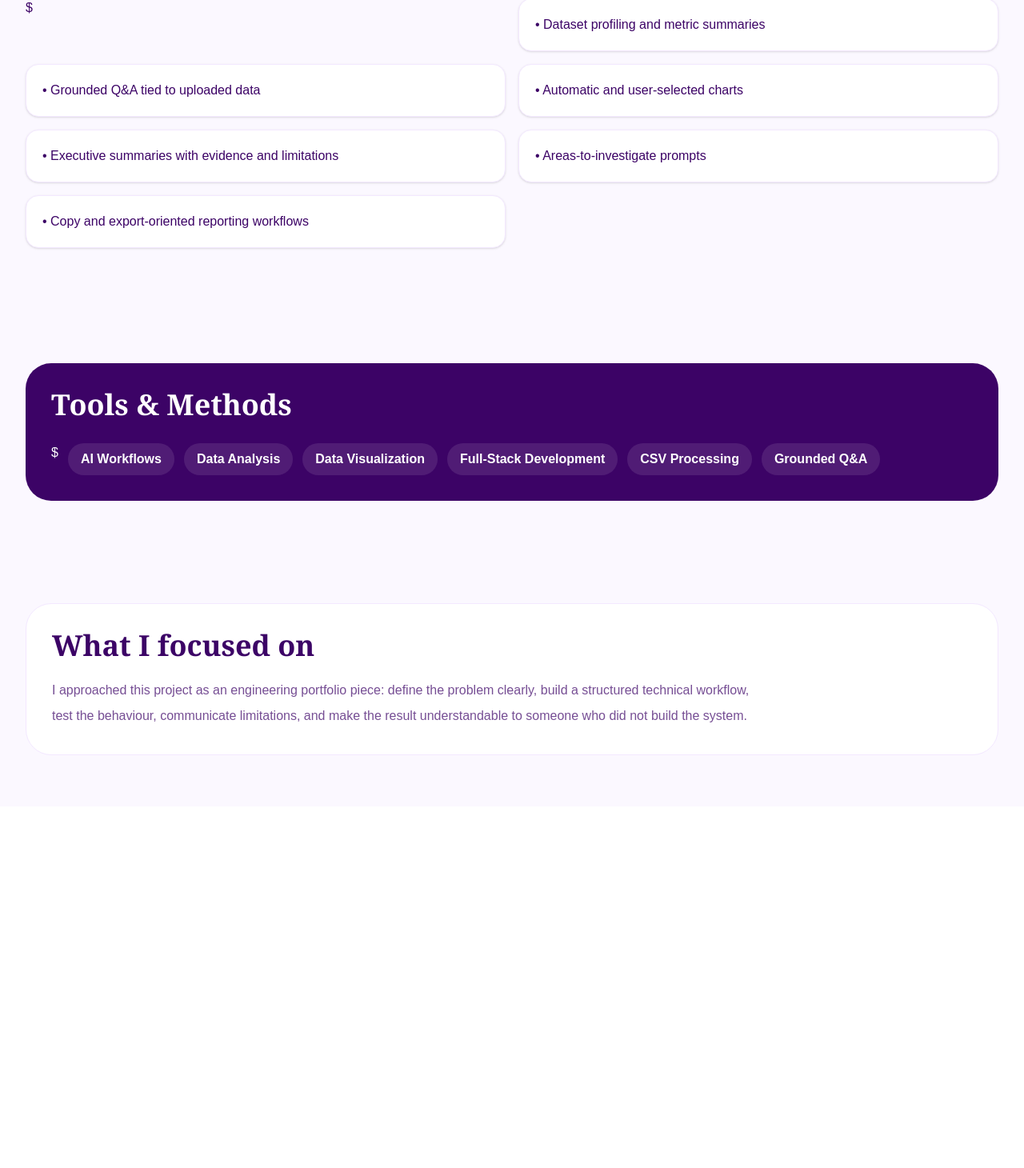
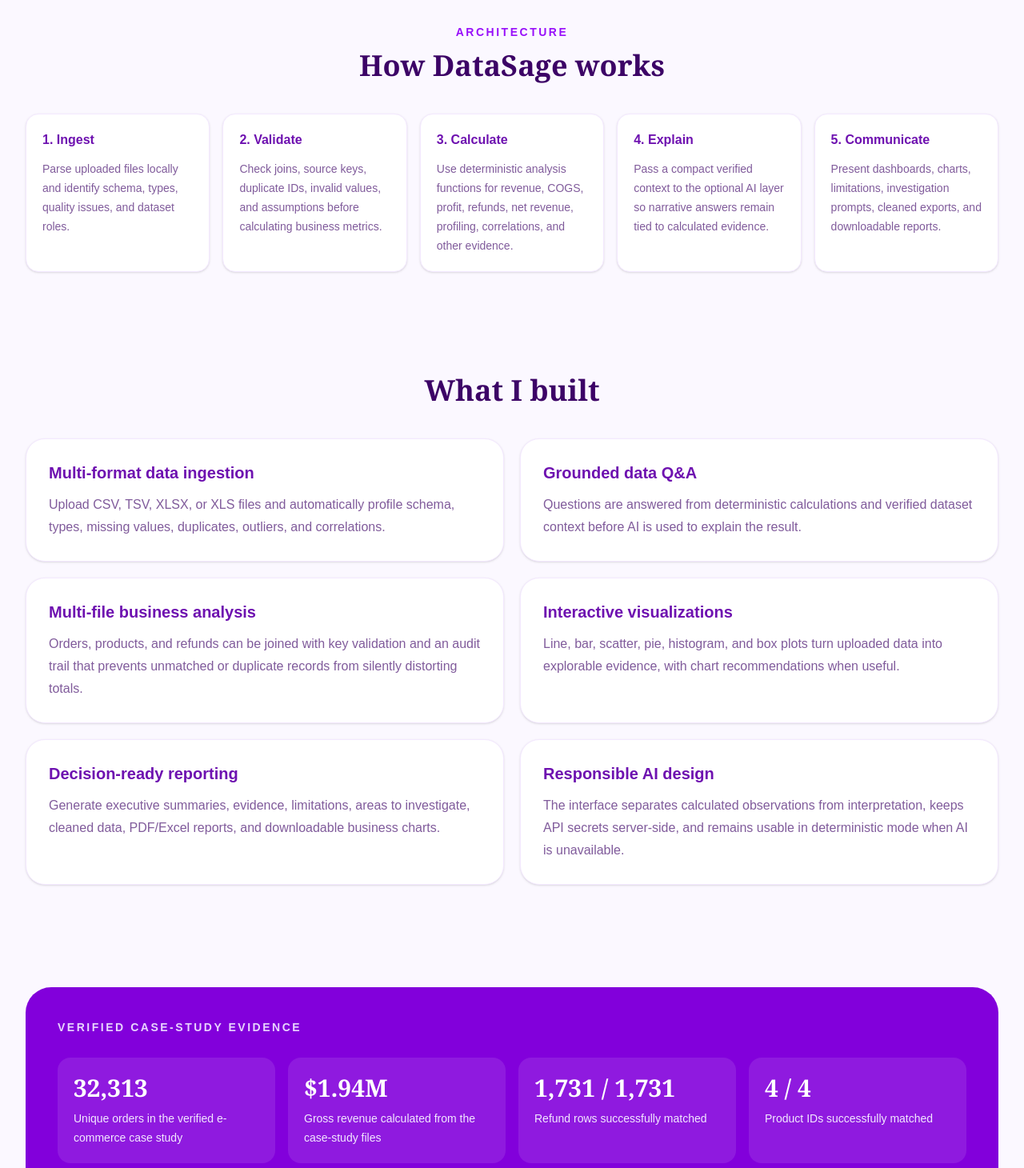
Before and after one commit to Zlawal79/zainab-portfolio, a Next.js app: page /projects/datasage in a window 1280 px wide. Shown: the part 1137-2597 px from the top of the page at 80% size. Before the commit the page ends 2145 px from the top, so only its background shows below. Built offline with nearby package versions, Linux system fonts and the light colour scheme.

Commit message:
Expand datasage case study detail

```diff
--- a/app/projects/datasage/page.tsx
+++ b/app/projects/datasage/page.tsx
@@ -1,11 +1,43 @@
 import Link from "next/link";
-const features=["Dataset profiling and metric summaries","Grounded Q&A tied to uploaded data","Automatic and user-selected charts","Executive summaries with evidence and limitations","Areas-to-investigate prompts","Copy and export-oriented reporting workflows"];
-const tools=["AI Workflows","Data Analysis","Data Visualization","Full-Stack Development","CSV Processing","Grounded Q&A"];
+
+const features=[
+  ["Multi-format data ingestion","Upload CSV, TSV, XLSX, or XLS files and automatically profile schema, types, missing values, duplicates, outliers, and correlations."],
+  ["Grounded data Q&A","Questions are answered from deterministic calculations and verified dataset context before AI is used to explain the result."],
+  ["Multi-file business analysis","Orders, products, and refunds can be joined with key validation and an audit trail that prevents unmatched or duplicate records from silently distorting totals."],
+  ["Interactive visualizations","Line, bar, scatter, pie, histogram, and box plots turn uploaded data into explorable evidence, with chart recommendations when useful."],
+  ["Decision-ready reporting","Generate executive summaries, evidence, limitations, areas to investigate, cleaned data, PDF/Excel reports, and downloadable business charts."],
+  ["Responsible AI design","The interface separates calculated observations from interpretation, keeps API secrets server-side, and remains usable in deterministic mode when AI is unavailable."],
+];
+const tools=[
+  ["TypeScript + React","Application interface and typed product logic."],
+  ["Next.js-compatible runtime","Full-stack application structure and server-side AI endpoint."],
+  ["SheetJS","Spreadsheet ingestion and Excel report generation."],
+  ["Recharts","Interactive business and analytical visualizations."],
+  ["PDF-lib","Client-side PDF report generation."],
+  ["Gemini API","Optional structured explanations constrained by verified analysis context."],
+  ["Node tests + Vite SSR","Calculation, edge-case, and application testing."],
+];
+const workflow=[
+  ["1. Ingest","Parse uploaded files locally and identify schema, types, quality issues, and dataset roles."],
+  ["2. Validate","Check joins, source keys, duplicate IDs, invalid values, and assumptions before calculating business metrics."],
+  ["3. Calculate","Use deterministic analysis functions for revenue, COGS, profit, refunds, net revenue, profiling, correlations, and other evidence."],
+  ["4. Explain","Pass a compact verified context to the optional AI layer so narrative answers remain tied to calculated evidence."],
+  ["5. Communicate","Present dashboards, charts, limitations, investigation prompts, cleaned exports, and downloadable reports."],
+];
+const evidence=[
+  ["32,313","Unique orders in the verified e-commerce case study"],
+  ["$1.94M","Gross revenue calculated from the case-study files"],
+  ["1,731 / 1,731","Refund rows successfully matched"],
+  ["4 / 4","Product IDs successfully matched"],
+];
+const tests=["CSV quoting and duplicate headers","Empty datasets and missing required columns","Currency-formatted and invalid values","Duplicate business IDs and unmatched joins","Refund double-counting prevention","Grounded question routing and project-plan risk calculations"];
 export default function Page(){return <main className="min-h-screen bg-[#fbf8ff] text-purple-950">
 <nav className="border-b border-purple-100 bg-white/90"><div className="mx-auto flex max-w-7xl items-center justify-between px-6 py-5 md:px-8"><Link href="/" className="font-serif text-2xl font-bold">Zainab<span className="text-purple-600">.</span></Link><Link href="/#projects" className="rounded-full bg-purple-700 px-5 py-2 font-semibold text-white">All Projects</Link></div></nav>
-<section className="mx-auto max-w-7xl px-6 py-20 md:px-8"><p className="inline-flex rounded-full border border-purple-200 bg-white px-4 py-2 text-sm font-bold text-purple-700">AI + Data Analytics</p><h1 className="mt-6 font-serif text-5xl font-bold md:text-7xl">DataSage<span className="block text-purple-600">Grounded AI for practical data exploration</span></h1><p className="mt-6 max-w-4xl text-lg leading-8 text-purple-950/70">DataSage is an AI-assisted data analysis application designed to help users move from an uploaded dataset to understandable evidence, visualizations, summaries, and grounded questions and answers.</p><div className="mt-8 flex gap-3"><a href="https://github.com/Zlawal79/datasage-ai" target="_blank" className="rounded-full bg-purple-700 px-6 py-3 font-bold text-white">View GitHub</a><Link href="/" className="rounded-full border border-purple-200 bg-white px-6 py-3 font-bold text-purple-800">Portfolio</Link></div></section>
-<section className="mx-auto max-w-7xl px-6 py-8 md:px-8"><div className="rounded-[2rem] border border-purple-100 bg-white p-8 shadow-sm"><p className="text-sm font-bold uppercase tracking-[.18em] text-purple-600">The Challenge</p><h2 className="mt-3 font-serif text-4xl font-bold">Problem statement</h2><p className="mt-5 max-w-5xl leading-8 text-purple-950/70">Many people have useful data but not the time or technical background to profile it, choose appropriate visualizations, investigate anomalies, and turn findings into a concise narrative.</p></div></section>
-<section className="mx-auto max-w-7xl px-6 py-20 md:px-8"><h2 className="text-center font-serif text-4xl font-bold">What the project demonstrates</h2><div className="mt-10 grid gap-4 md:grid-cols-2">${features.map(x=><div key={x} className="rounded-2xl border border-purple-100 bg-white p-5 shadow-sm">• {x}</div>)}</div></section>
-<section className="mx-auto max-w-7xl px-6 py-16 md:px-8"><div className="rounded-[2rem] bg-purple-950 p-8 text-white"><h2 className="font-serif text-4xl font-bold">Tools & Methods</h2><div className="mt-7 flex flex-wrap gap-3">${tools.map(x=><span key={x} className="rounded-full bg-white/10 px-4 py-2 font-semibold">{x}</span>)}</div></div></section>
-<section className="mx-auto max-w-7xl px-6 py-16 md:px-8"><div className="rounded-[2rem] border border-purple-100 bg-white p-8"><h2 className="font-serif text-4xl font-bold">What I focused on</h2><p className="mt-5 max-w-4xl leading-8 text-purple-950/70">I approached this project as an engineering portfolio piece: define the problem clearly, build a structured technical workflow, test the behaviour, communicate limitations, and make the result understandable to someone who did not build the system.</p></div></section>
+<section className="mx-auto max-w-7xl px-6 py-20 md:px-8"><p className="inline-flex rounded-full border border-purple-200 bg-white px-4 py-2 text-sm font-bold text-purple-700">AI + Data Analytics · Full-Stack Engineering</p><h1 className="mt-6 font-serif text-5xl font-bold md:text-7xl">DataSage<span className="block text-purple-600">Grounded AI for practical data exploration</span></h1><p className="mt-6 max-w-4xl text-lg leading-8 text-purple-950/70">A grounded data-analysis web application that turns spreadsheet files into verified metrics, interactive visualizations, cleaned exports, and AI-written explanations. I designed it so calculations happen before language generation, keeping important numerical claims traceable to the uploaded data.</p><div className="mt-8 flex flex-wrap gap-3"><a href="https://datasage-ai.zainablawal714.chatgpt.site" target="_blank" className="rounded-full bg-purple-700 px-6 py-3 font-bold text-white">Open Live App</a><a href="https://github.com/Zlawal79/datasage-ai" target="_blank" className="rounded-full border border-purple-200 bg-white px-6 py-3 font-bold text-purple-800">View GitHub</a></div></section>
+<section className="mx-auto grid max-w-7xl gap-5 px-6 py-8 md:grid-cols-2 md:px-8"><div className="rounded-[2rem] border border-purple-100 bg-white p-8 shadow-sm"><p className="text-sm font-bold uppercase tracking-[.18em] text-purple-600">The Challenge</p><h2 className="mt-3 font-serif text-3xl font-bold">Useful data is not automatically useful insight.</h2><p className="mt-5 leading-8 text-purple-950/70">General-purpose AI can sound confident while getting calculations wrong, and manual spreadsheet analysis is slow for non-technical users. DataSage separates deterministic analysis from AI explanation so users can see evidence, formulas, join quality, assumptions, and limitations.</p></div><div className="rounded-[2rem] bg-purple-950 p-8 text-white"><p className="text-sm font-bold uppercase tracking-[.18em] text-purple-300">My Engineering Focus</p><h2 className="mt-3 font-serif text-3xl font-bold">Ground the answer before generating the prose.</h2><p className="mt-5 leading-8 text-purple-100">I built the project around an auditable pipeline: parse and validate the files, compute metrics in code, construct a compact verified context, and only then ask the language model to explain what the calculations show.</p></div></section>
+<section className="mx-auto max-w-7xl px-6 py-16 md:px-8"><p className="text-center text-sm font-bold uppercase tracking-[.18em] text-purple-600">Architecture</p><h2 className="mt-3 text-center font-serif text-4xl font-bold">How DataSage works</h2><div className="mt-10 grid gap-4 md:grid-cols-5">{workflow.map(([n,d])=><div key={n} className="rounded-2xl border border-purple-100 bg-white p-5 shadow-sm"><h3 className="font-bold text-purple-800">{n}</h3><p className="mt-3 text-sm leading-6 text-purple-950/65">{d}</p></div>)}</div></section>
+<section className="mx-auto max-w-7xl px-6 py-16 md:px-8"><h2 className="text-center font-serif text-4xl font-bold">What I built</h2><div className="mt-10 grid gap-5 md:grid-cols-2">{features.map(([n,d])=><div key={n} className="rounded-3xl border border-purple-100 bg-white p-7 shadow-sm"><h3 className="text-xl font-bold text-purple-800">{n}</h3><p className="mt-3 leading-7 text-purple-950/65">{d}</p></div>)}</div></section>
+<section className="mx-auto max-w-7xl px-6 py-16 md:px-8"><div className="rounded-[2rem] bg-purple-700 p-8 text-white md:p-10"><p className="text-sm font-bold uppercase tracking-[.18em] text-purple-200">Verified Case-Study Evidence</p><div className="mt-7 grid gap-4 sm:grid-cols-2 lg:grid-cols-4">{evidence.map(([v,l])=><div key={l} className="rounded-2xl bg-white/10 p-5"><p className="font-serif text-3xl font-bold">{v}</p><p className="mt-2 text-sm leading-6 text-purple-100">{l}</p></div>)}</div></div></section>
+<section className="mx-auto max-w-7xl px-6 py-16 md:px-8"><div className="rounded-[2rem] bg-purple-950 p-8 text-white"><h2 className="font-serif text-4xl font-bold">Technologies & what they do</h2><div className="mt-8 grid gap-4 md:grid-cols-2">{tools.map(([n,d])=><div key={n} className="rounded-2xl bg-white/10 p-5"><h3 className="text-xl font-bold">{n}</h3><p className="mt-2 leading-7 text-purple-100">{d}</p></div>)}</div></div></section>
+<section className="mx-auto grid max-w-7xl gap-5 px-6 py-16 md:grid-cols-2 md:px-8"><div className="rounded-[2rem] border border-purple-100 bg-white p-8"><h2 className="font-serif text-3xl font-bold">Testing & reliability</h2><div className="mt-6 space-y-3">{tests.map(x=><p key={x} className="rounded-xl bg-purple-50 p-4">• {x}</p>)}</div></div><div className="rounded-[2rem] border border-purple-100 bg-white p-8"><h2 className="font-serif text-3xl font-bold">Limitations I communicate</h2><p className="mt-5 leading-8 text-purple-950/70">The app deliberately labels estimated net profit as an estimate, treats correlation as association rather than causation, requires human review for cleaning recommendations, and does not claim forecasting or statistical-significance testing that the current version does not perform.</p><h3 className="mt-7 text-xl font-bold">What this project taught me</h3><p className="mt-3 leading-7 text-purple-950/65">The strongest AI product is not the one that generates the most text; it is the one that can show where its claims came from. Building DataSage strengthened my full-stack, testing, data-quality, responsible-AI, and technical communication skills.</p></div></section>
 </main>}
```
